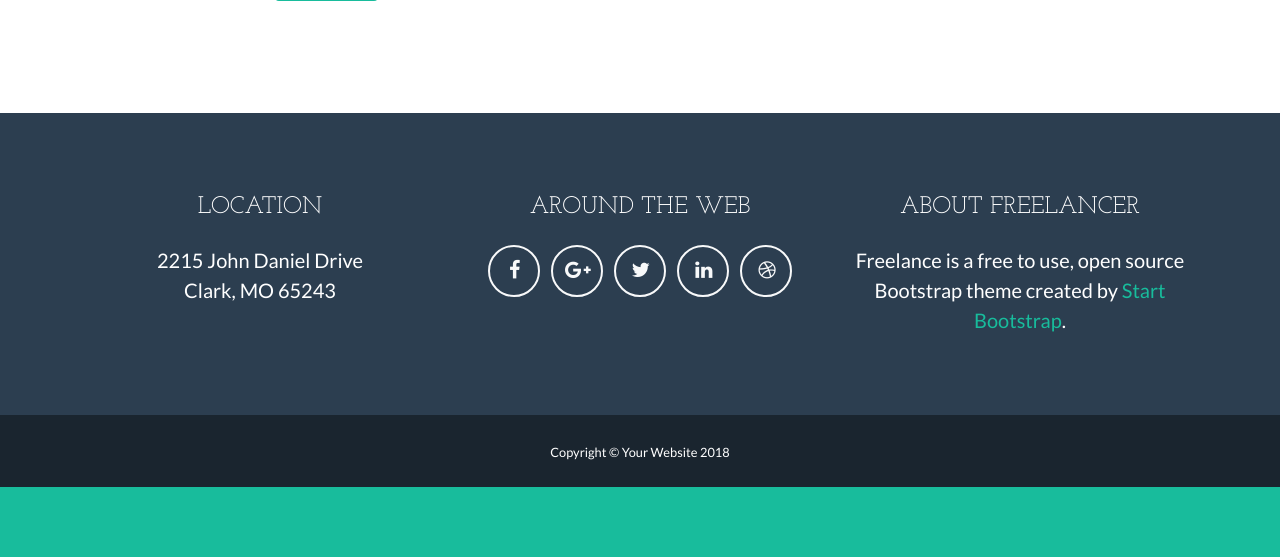
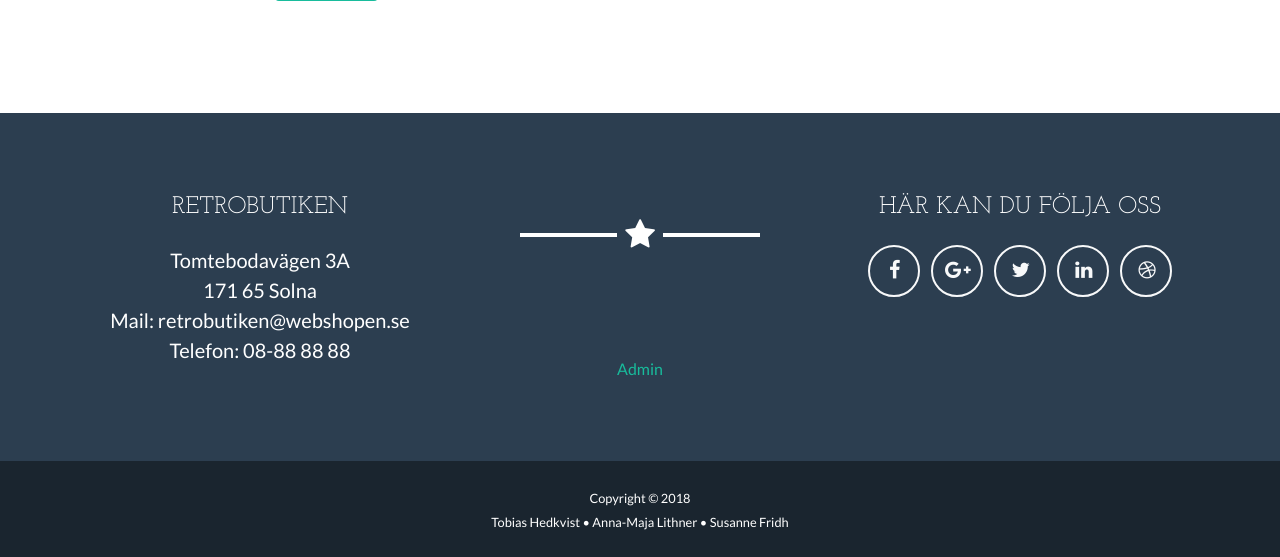
Before and after one commit to tobiashed/retrobutiken, a PHP site: page /index.php in a window 1280 px wide. Shown: the part 2601-3158 px from the top of the page. Before the commit the page ends 3088 px from the top, so only its background shows below. Run offline with PHP 8.4, Linux system fonts and the light colour scheme; data that the repository does not hold is empty; some web fonts are replaced.

Commit message:
footer och header fixade

```diff
--- a/css/freelancer.css
+++ b/css/freelancer.css
@@ -328,6 +328,11 @@ form .row:first-child .floating-label-form-group {
   color: #fff;
 }
 
+.footer hr.star-light:after {
+  color: #fff;
+  background-color: #2C3E50;
+}
+
 .copyright {
   background-color: #1a252f;
 }
--- a/footer.php
+++ b/footer.php
@@ -3,12 +3,19 @@
       <div class="container">
         <div class="row">
           <div class="col-md-4 mb-5 mb-lg-0">
-            <h4 class="text-uppercase mb-4">Location</h4>
-            <p class="lead mb-0">2215 John Daniel Drive
-              <br>Clark, MO 65243</p>
+            <h4 class="text-uppercase mb-4">Retrobutiken</h4>
+            <p class="lead mb-0">Tomtebodavägen 3A
+              <br>171 65 Solna
+            <br>Mail: retrobutiken@webshopen.se
+            <br>Telefon: 08-88 88 88</p>
+          </div>
+          <div class="col-md-4">
+            <hr class="star-light mb-5">
+            <br><br><br>
+            <a href="viewOrders.php">Admin</a>
           </div>
           <div class="col-md-4 mb-5 mb-lg-0">
-            <h4 class="text-uppercase mb-4">Around the Web</h4>
+            <h4 class="text-uppercase mb-4">Här kan du följa oss</h4>
             <ul class="list-inline mb-0">
               <li class="list-inline-item">
                 <a class="btn btn-outline-light btn-social text-center rounded-circle" href="#">
@@ -37,18 +44,13 @@
               </li>
             </ul>
           </div>
-          <div class="col-md-4">
-            <h4 class="text-uppercase mb-4">About Freelancer</h4>
-            <p class="lead mb-0">Freelance is a free to use, open source Bootstrap theme created by
-              <a href="http://startbootstrap.com">Start Bootstrap</a>.</p>
-          </div>
         </div>
       </div>
     </footer>
 
     <div class="copyright py-4 text-center text-white">
       <div class="container">
-        <small>Copyright &copy; Your Website 2018</small>
+        <small>Copyright &copy; <?= date("Y");?> <br> Tobias Hedkvist &bull; Anna-Maja Lithner &bull; Susanne Fridh</small>
       </div>
     </div>
 
--- a/header.php
+++ b/header.php
@@ -7,7 +7,7 @@
     <meta name="viewport" content="width=device-width, initial-scale=1, shrink-to-fit=no">
     <meta name="description" content="">
     <meta name="author" content="">
-
+    <link rel="shortcut icon" href="Bilder/logo.png" />
     <title><?=PAGE_TITLE?></title>
 
     <!-- Bootstrap core CSS -->
```
